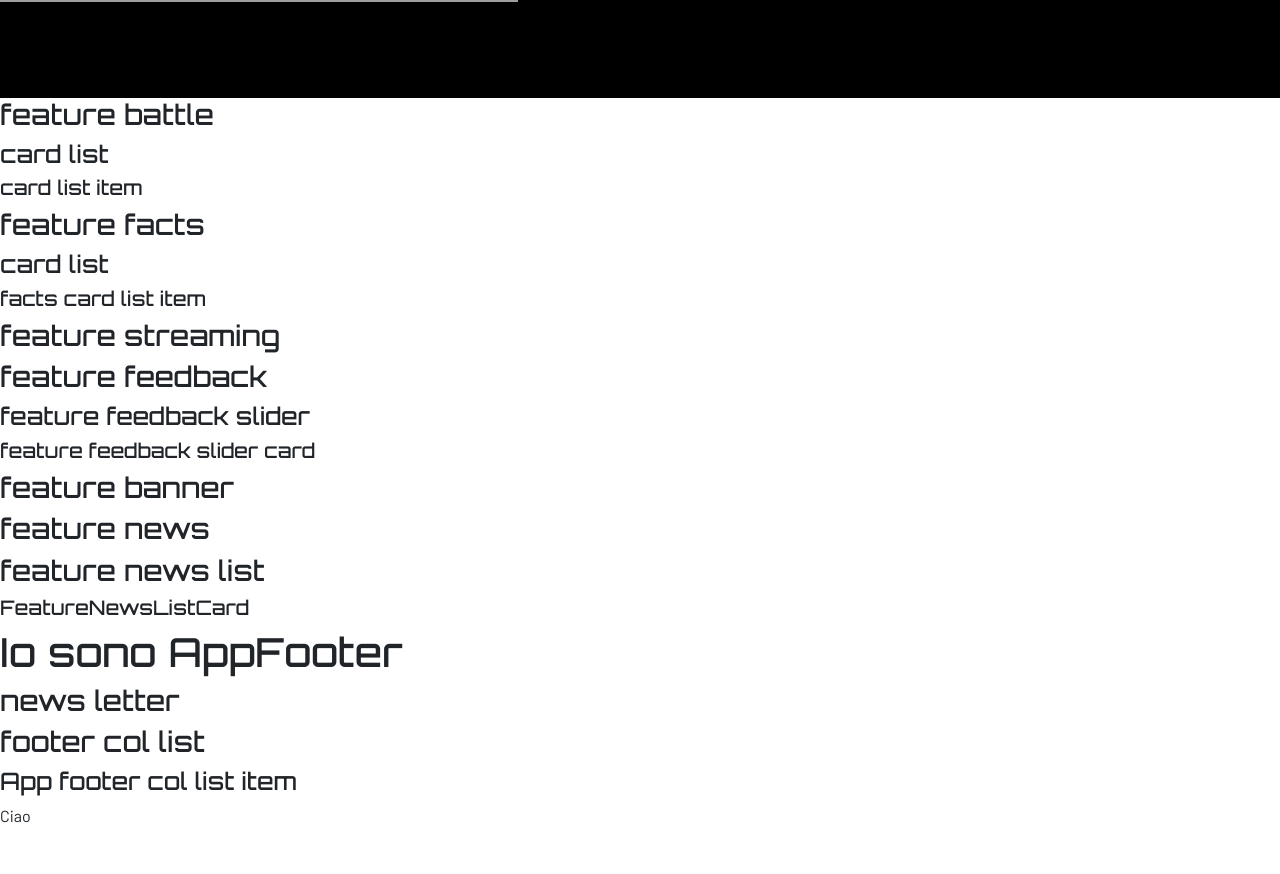
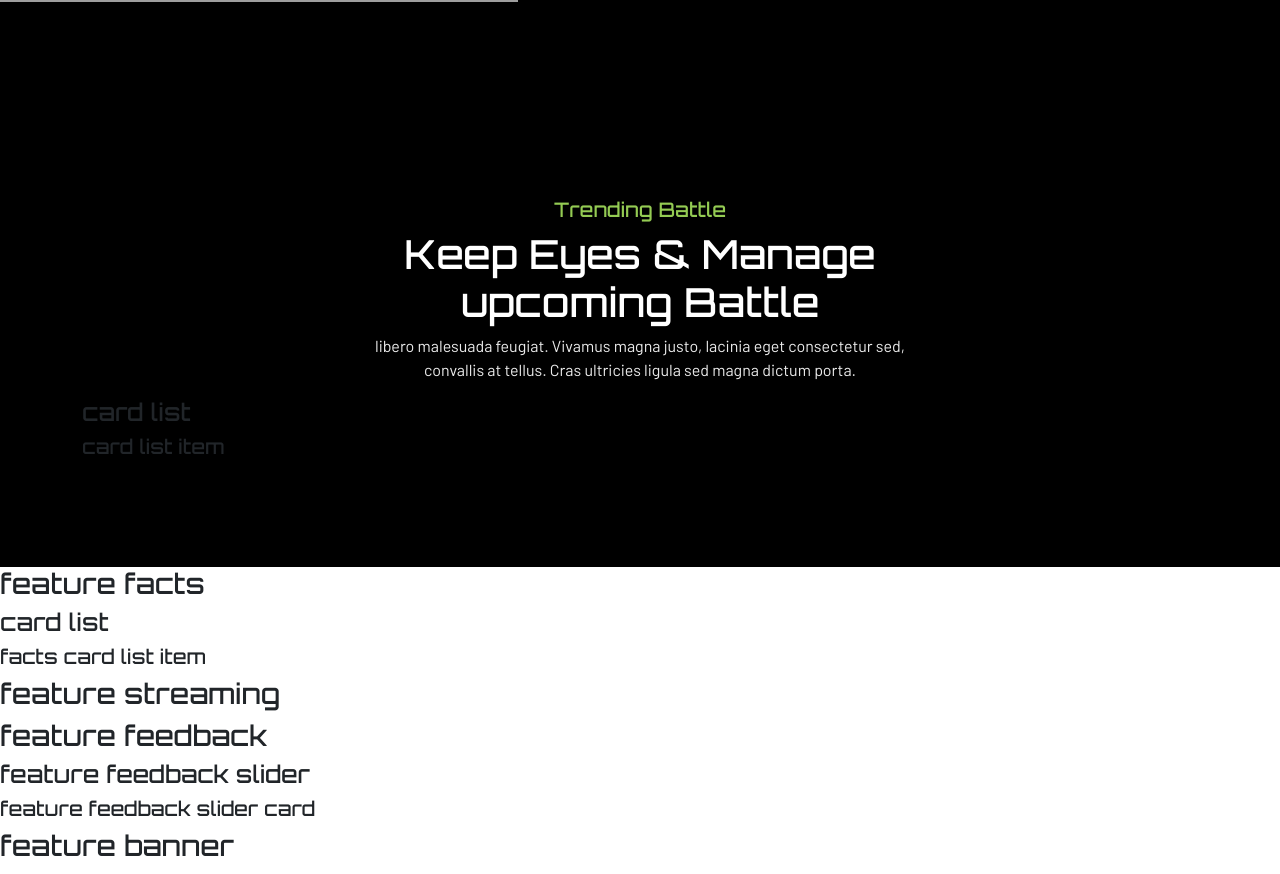
Before and after one commit to orazi-paolo/proj-html-vuejs, a Vue app: page / in a window 1280 px wide. Shown: the part 946-1820 px from the top of the page. Before the commit the page ends 1790 px from the top, so only its background shows below. Built offline with nearby package versions, Linux system fonts and the light colour scheme; grey boxes are pictures that could not be loaded.

Commit message:
added background and imported BaseButton on AppMainFeatureBattle

```diff
--- a/src/components/appMain-feature/AppMainFeatureBattle.vue
+++ b/src/components/appMain-feature/AppMainFeatureBattle.vue
@@ -1,6 +1,7 @@
 <script>
 import AppMainFeatureBattleCardList from './featureBattle/FeatureBattleCardList.vue'
 import AppMainFeatureBattleCardListItem from './featureBattle/BattleCardListItem.vue'
+import BaseSectionTitle from './../baseComponents/BaseSectionTitle.vue'
 export default {
   data() {
     return {
@@ -8,20 +9,33 @@ export default {
     }
   },
   components: {
+    BaseSectionTitle,
     AppMainFeatureBattleCardList,
-    AppMainFeatureBattleCardListItem
-
+    AppMainFeatureBattleCardListItem,
   }
 }
 </script>
 
 <template>
-  <h3>
-    feature battle
-  </h3>
-  <AppMainFeatureBattleCardList />
-  <AppMainFeatureBattleCardListItem />
+  <div class="background">
+    <div class="container">
+      <div class="row justify-content-center">
+        <div class="col-6">
+          <BaseSectionTitle
+            contentGreen="Trending Battle"
+            mainTitle="Keep Eyes & Manage upcoming Battle"
+            description="libero malesuada feugiat. Vivamus magna justo, lacinia eget consectetur sed, convallis at tellus. Cras ultricies ligula sed magna dictum porta."
+            :isCenter=true
+          />
+        </div>
+      </div>
+      <AppMainFeatureBattleCardList />
+      <AppMainFeatureBattleCardListItem />
+
+    </div>
+  </div>
 </template>
 
-<style scoped>
+<style lang="scss">
+
 </style>
```
